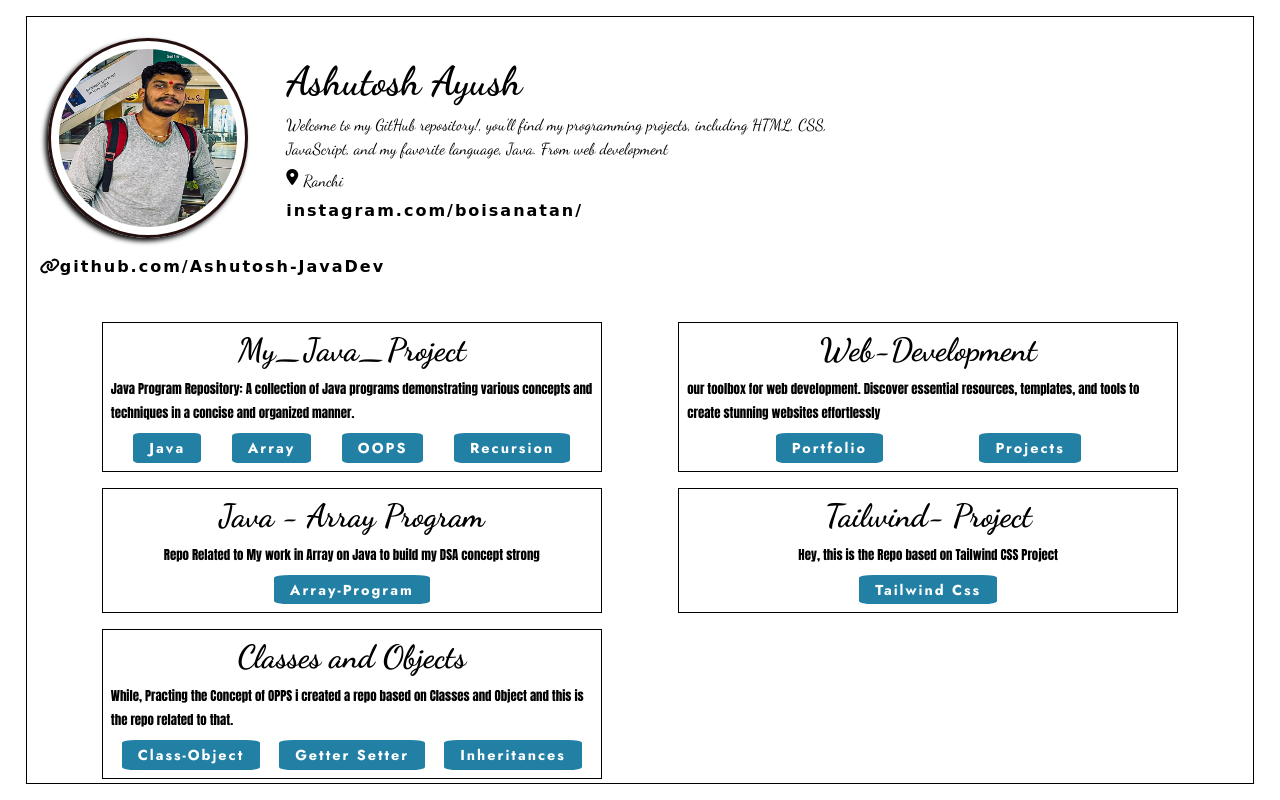
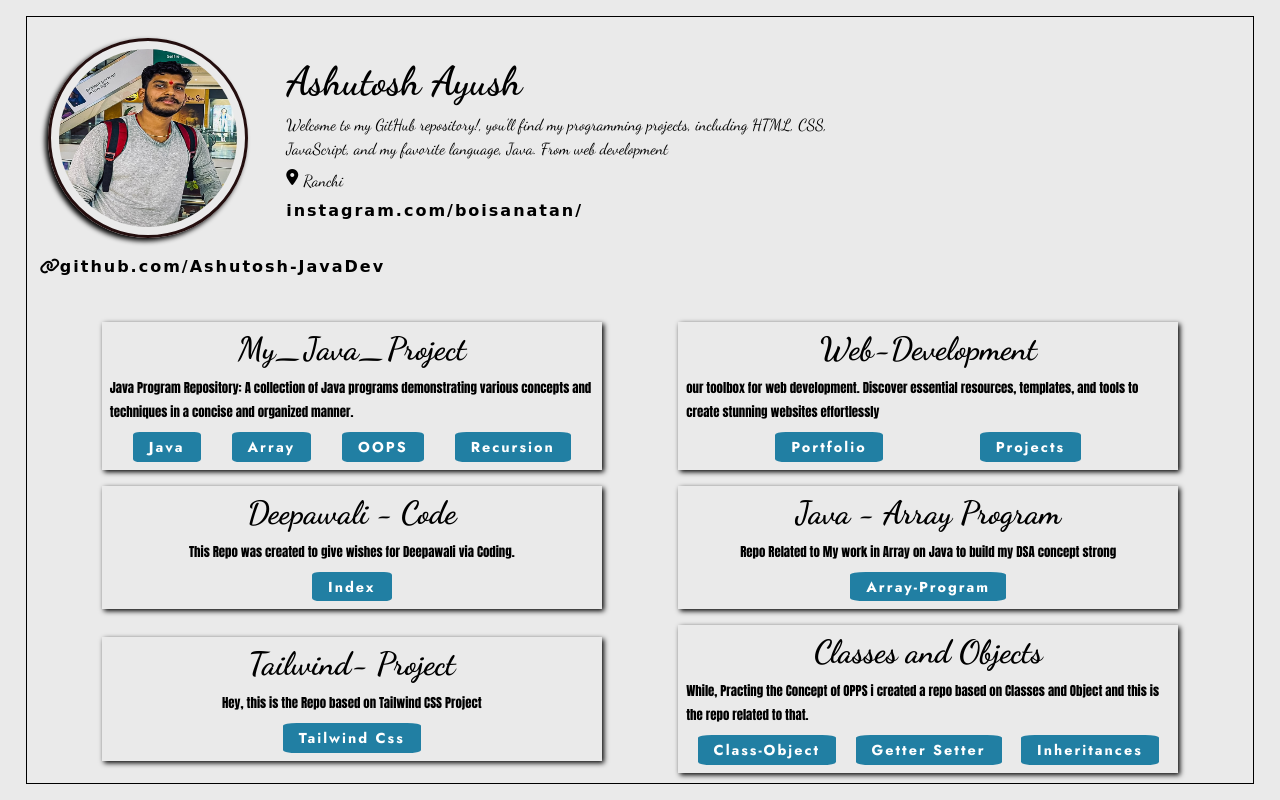
Before and after one commit to Ashutosh-JavaDev/Fyle-Web_Development-Project, a plain HTML site: page index.html in a window 1280 px wide. Drawn offline with Linux system fonts and the light colour scheme; a web font is replaced by a local one.

Commit message:
Fyle Web Dev

```diff
--- a/index.html
+++ b/index.html
@@ -104,6 +104,19 @@
             </div>
           </div>
           <div class="hero">
+            <h2>Deepawali - Code</h2>
+            <p>
+                This Repo was created to give wishes for Deepawali via Coding.
+            </p>
+            <div class="nav">
+              <button>
+                <a href="https://github.com/Ashutosh-JavaDev/Deepawali"
+                  >Index</a
+                >
+              </button>
+            </div>
+          </div>
+          <div class="hero">
             <h2>Java - Array Program</h2>
             <p>
               Repo Related to My work in Array on Java to build my DSA concept
--- a/style.css
+++ b/style.css
@@ -15,7 +15,7 @@ body{
         font-style: normal;
       }
       font-family: "Dancing Script", cursive;
-      /* background: #000000f3; */
+      background: rgba(207, 207, 207, 0.425);
       /* color: white; */
 }
 .container{
@@ -106,9 +106,10 @@ h3{
 }
 .hero{
     padding: 0.5rem;
-    border: solid 0.3px black;
+    /* border: solid 0.3px black; */
     display: flex;
     flex-direction: column;
+    box-shadow: 2px 2px 5px;
     gap:0.5rem;
     justify-content: center;
     align-items: center;
```
